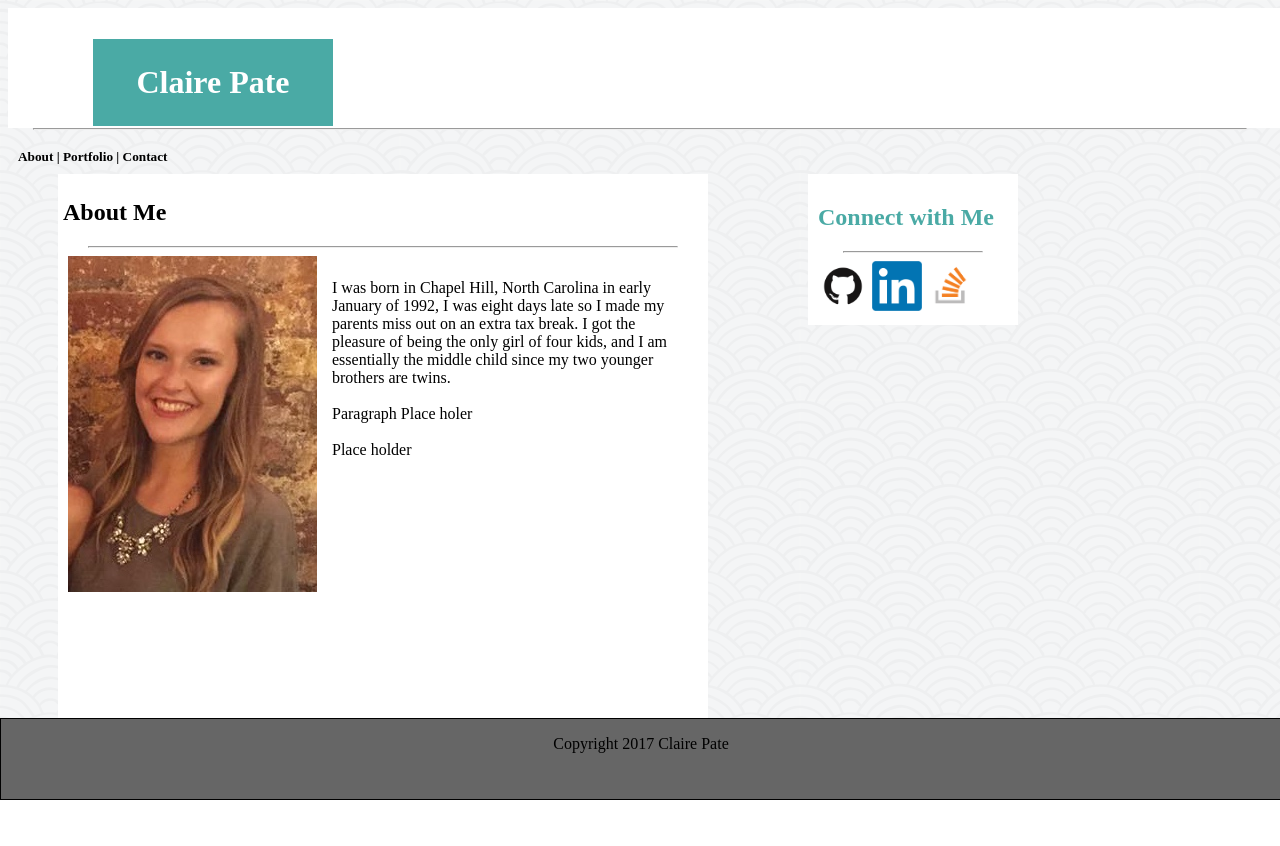
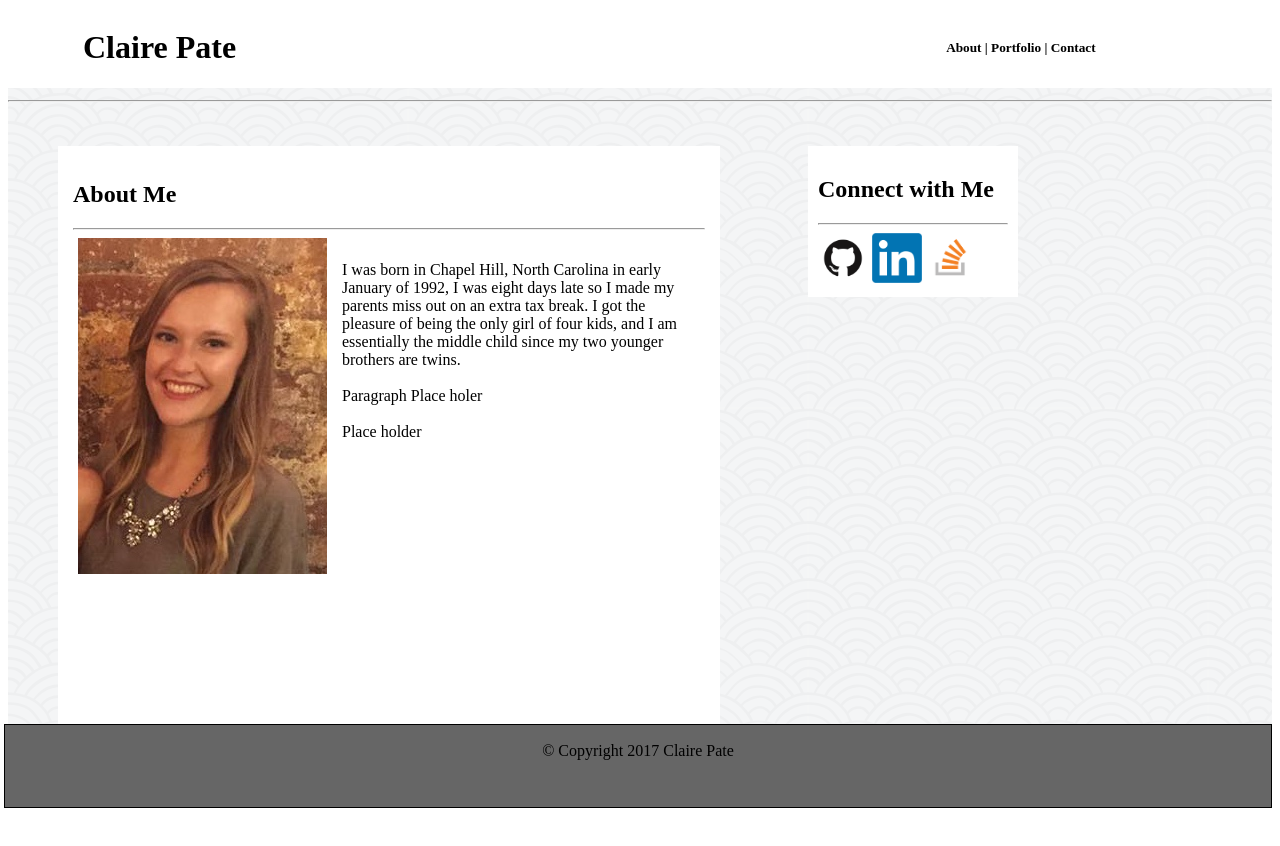
Before and after one commit to lcpate/Basic-Portfolio, a plain HTML site: page index.html in a window 1280 px wide. Before the commit the page ends 800 px from the top, so only its background shows below. Drawn offline with Linux system fonts and the light colour scheme.

Commit message:
updated css

```diff
--- a/assets/css/style.css
+++ b/assets/css/style.css
@@ -1,23 +1,44 @@
 
 
-body{
-	background-image: url("../images/seigaiha.png")
+.body{
+	background-image: url("../images/seigaiha.png");
+	position: relative;
+	height: 800px;
+
+
 }
 
-#header{
-	width:190px;
+.topbartext{
+	display: inline-block;
+	background-color: white;
+	width:100%;
+	}
 
-	padding: 25px;
+	#header{
+		float: left;
+		margin-left: 75px;
+	}
+
+	#navigation{
+		float: left;
+		margin-left: 700px;
+		padding: 10px;
+	}
+
+.aboutme{
+	overflow: auto;
+	width: 50%;
+	height: 110%;
+	padding:15px;
+	margin-left: 50px;
 	border:5px;
-	background: #4aaaa5;
-	text-align: center;
-	margin-left: 75px;
-	color:white;
+	border-color:#dddddd;
+	background:#ffffff;
+	position: absolute;
+	display: inline-block;
+
 }
 
-#connecttext{
-	color:#4aaaa5;
-}
 
 #portfoliotext,
 #aboutmetext,
@@ -27,32 +48,6 @@ body{
 }
 
 
-.topbar{
-	width: 100%;
-	height: 100px;
-	padding: 10px;
-	border:5px;
-	background-color: #ffffff;
-	border-color: #cccccc;
-	float:left;
-
-	}
-
-
-
-.aboutme{
-	overflow: auto;
-	width: 50%;
-	height: 70%;
-	padding:5px;
-	margin-left: 50px;
-	border:5px;
-	border-color:#dddddd;
-	background:#ffffff;
-	position: absolute;
-
-
-}
 
 #text{
 	overflow: auto;
@@ -67,14 +62,6 @@ body{
 	margin-left: 5px;
 }
 
-
-/*#github*/
-/*#linkedin*/
-/*#stack{*/
-	/*float:left;*/
-/*}*/
-
-
 .logos{
 	clear:both;
 	position: relative;
@@ -86,17 +73,21 @@ body{
 	border-color: #dddddd;
 	background-color: #ffffff;
 
+
 }
+
+
 
 .container{
 	overflow: auto;
 	width: 50%;
-	height: 70%;
+	height: 140%;
 	padding:5px;
 	margin-left: 50px;
 	border:5px;
 	border-color:#dddddd;
 	background:#ffffff;
+	display: inline-block;
 	position: absolute;
 
 	}
@@ -152,7 +143,7 @@ body{
 .portfolio{
 	overflow: auto;
 	width: 50%;
-	height: 90%;
+	height: 160%;
 	padding:5px;
 	margin-left: 50px;
 	border:5px;
@@ -183,27 +174,16 @@ body{
 
 
 
-hr {
-    display: block;
-    margin-top: 0.5em;
-    margin-bottom: 0.5em;
-    margin-left: 25px;
-    margin-right: 25px;
-    border-style: inset;
-    border-width: 1px;
-}
 
-
-
-
-footer{
+.footer{
 	clear:both;
-	position: fixed;
-	left: 0;
-	bottom: 0;
+	position: absolute;
+	right: 0;
+	bottom:0;
+	padding:1px;
 	width: 100%;
 	height: 10%;
-	padding: 0px;
+	padding: 1px;
 	border:1px solid;
 	text-align: center;
 	background:#666666;
--- a/index.html
+++ b/index.html
@@ -3,17 +3,18 @@
 <html>
 
 <head>
-	<title> Basic Portfolio </title>
+	<title> About Me </title>
 	<link rel="stylesheet" type="text/css" href="assets/css/style.css">
 </head>
 
 <body>
-
-	<div class="topbar">
-		<h1 id="header"> Claire Pate </h1>
-
-			<h5 id="navigation"> About  |  Portfolio  |  Contact </h5>
-	</div>
+	<div class="body">
+		<div class="topbar">
+			<div class="topbartext">
+				<h1 id="header"> Claire Pate </h1>
+				<h5 id="navigation"> About  |  Portfolio  |  Contact</h5>
+			</div>
+		</div>
 
 	<hr>
 
@@ -59,11 +60,13 @@
 	</div>
 
 
-	<footer>
-		<p> Copyright 2017 Claire Pate </p>
-	</footer>
+	<div class="footer">
+		<footer>
+			<p> © Copyright 2017 Claire Pate </p>
+		</footer>
+	</div>
 
-
+	</div>
 </body>
 
 </html>
```
Also changed, not shown: contact.html (+13 -9 lines), portfolio.html (+10 -3 lines).
